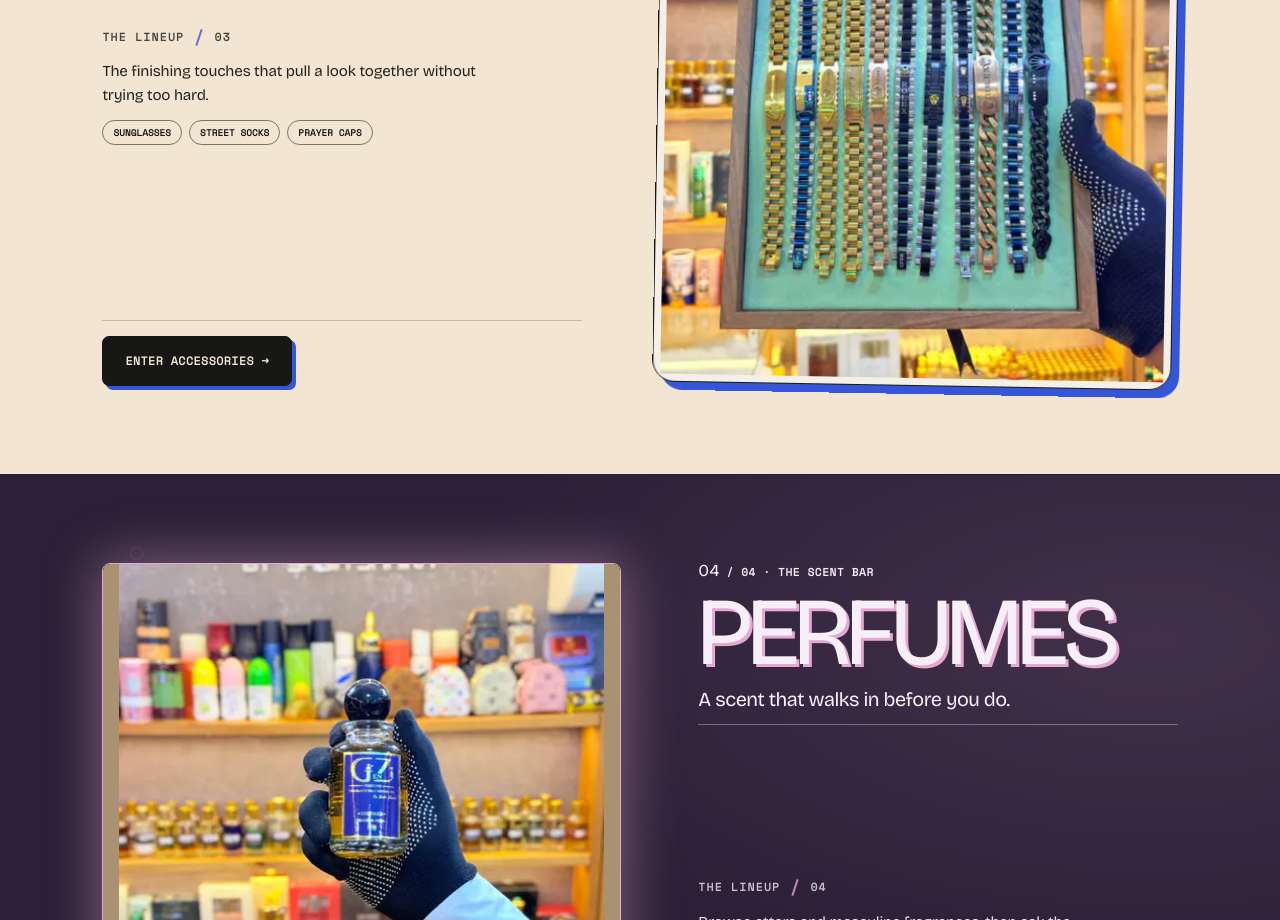
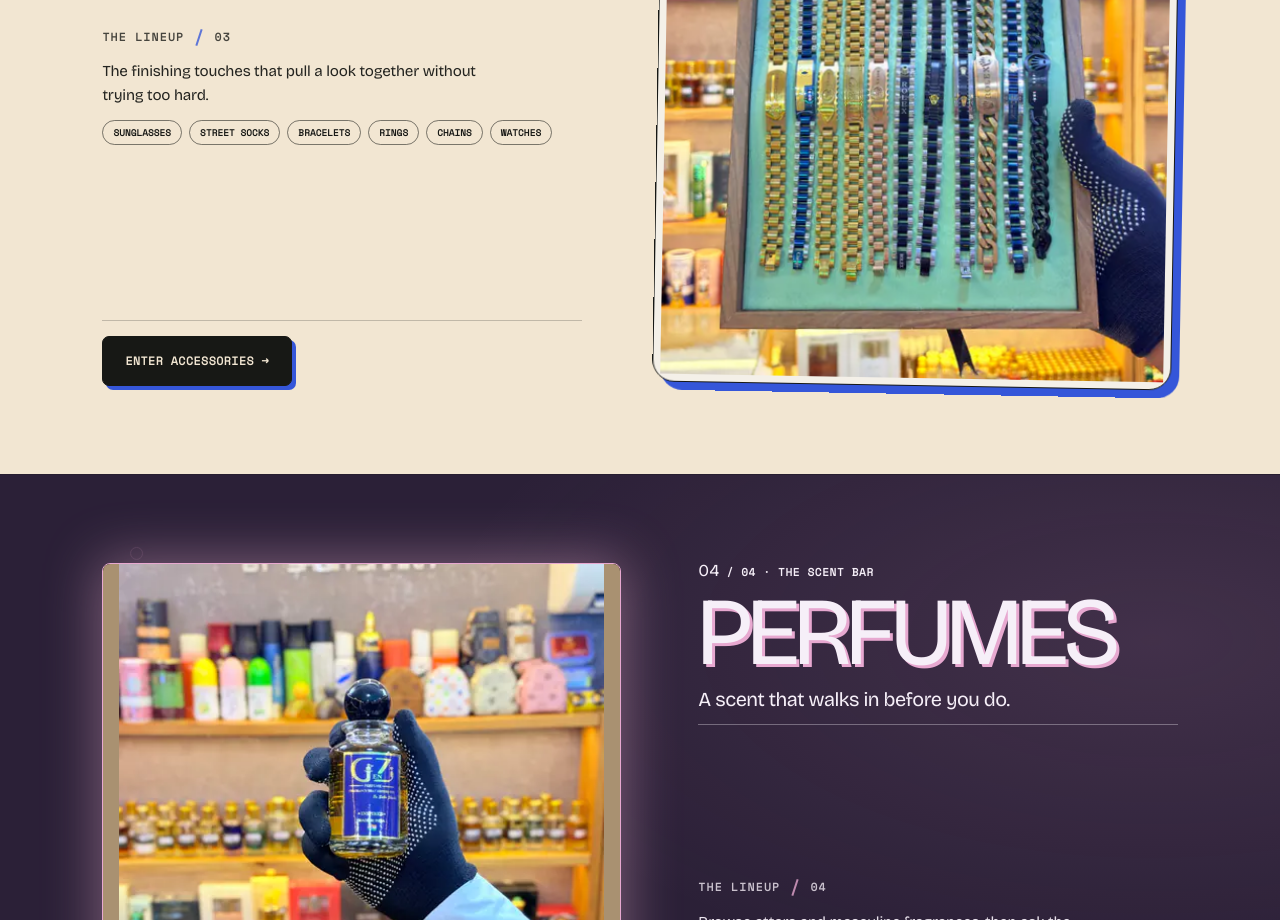
Before and after one commit to faisalahmad7/GEN-Z-store-landing-page, a React (Vite) app: page / in a window 1280 px wide. Shown: the part 4880-5800 px from the top of the page. Built offline with nearby package versions, Linux system fonts and the light colour scheme; a web font is replaced by a local one.

Commit message:
Update accessories lineup on finishing touches branch

```diff
--- a/src/pages/Hub.tsx
+++ b/src/pages/Hub.tsx
@@ -33,7 +33,7 @@ const ROOM_DETAILS: Record<string, { intro: string; items: string[] }> = {
   },
   accessories: {
     intro: 'The finishing touches that pull a look together without trying too hard.',
-    items: ['SUNGLASSES', 'STREET SOCKS', 'PRAYER CAPS'],
+    items: ['SUNGLASSES', 'STREET SOCKS', 'BRACELETS', 'RINGS', 'CHAINS', 'WATCHES'],
   },
   perfumes: {
     intro: 'Browse attars and masculine fragrances, then ask the team for help finding your scent.',
```
